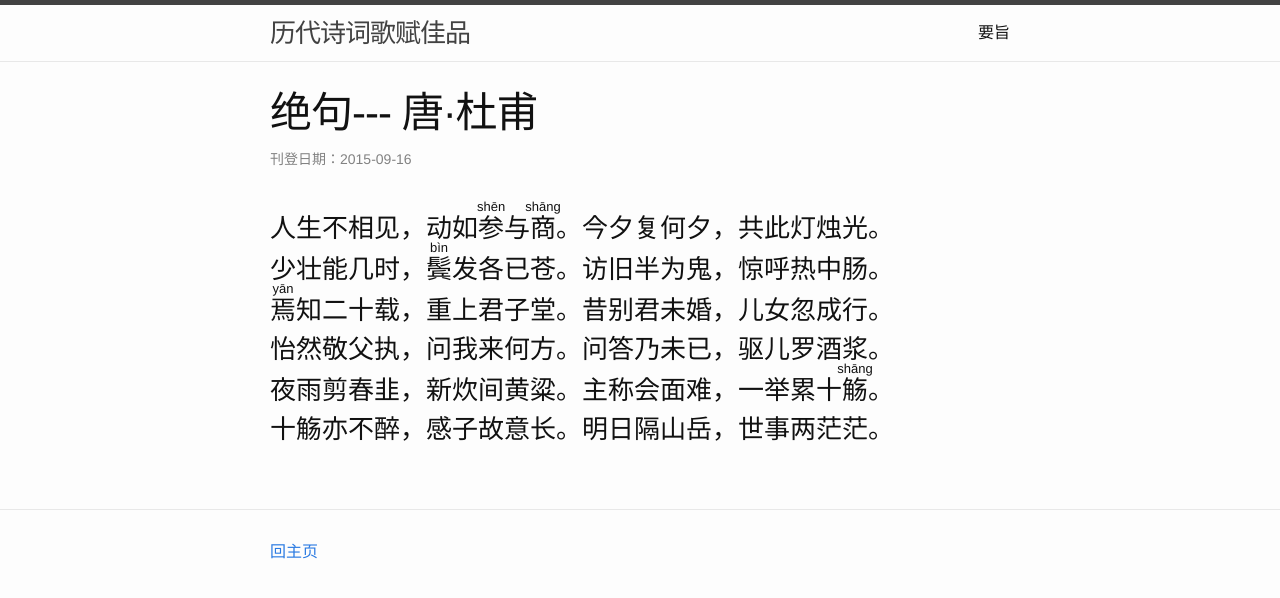
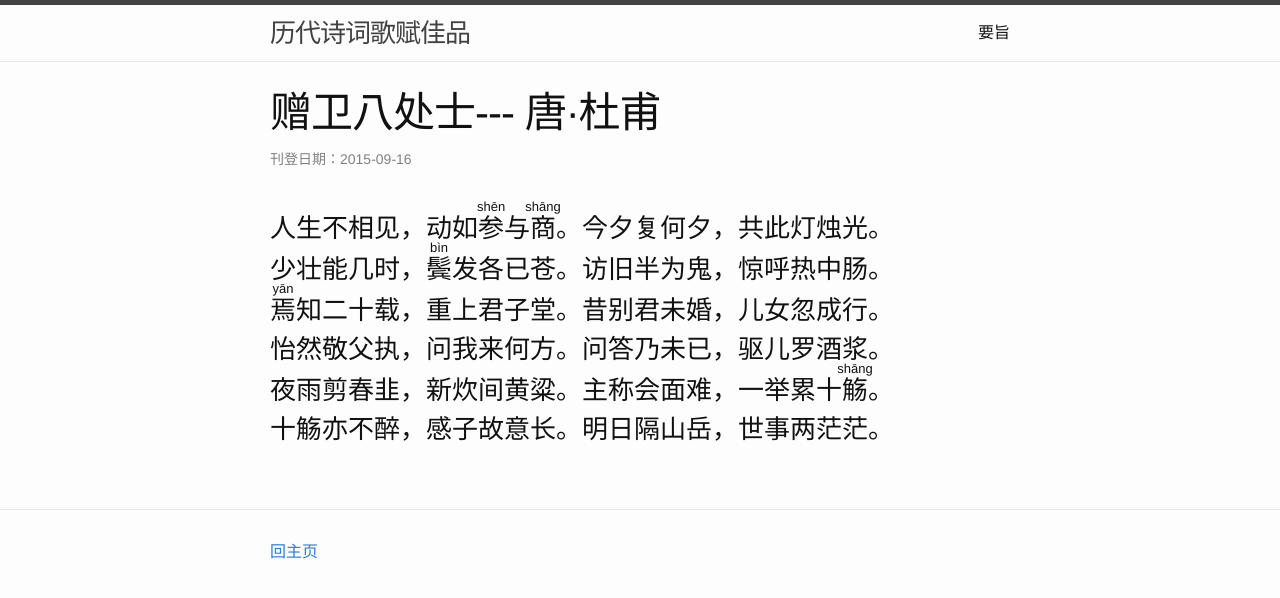
Before and after one commit to jixizh/christams-recipes, a Jekyll site: the page built from _posts/2015-09-16-dufu-2.md, in a window 1280 px wide. Shown: the top 598 px of the page. Built offline with Jekyll 4.4.1, drawn with Linux system fonts in a browser that asks for light colours; Markdown is read by kramdown in place of the engine named in the settings.

Commit message:
gh_dufu-2_16/09/2015

```diff
--- a/_posts/2015-09-16-dufu-2.md
+++ b/_posts/2015-09-16-dufu-2.md
@@ -1,6 +1,6 @@
 ---
 layout: post
-title:  "绝句--- 唐&middot;杜甫 "
+title:  "赠卫八处士--- 唐&middot;杜甫 "
 excerpt: "杜甫被贬华州司功参军之后，偶遇少年知交，故友相见，他乡遇故知，格外地亲。
 然而生逢乱世，各历艰辛，人生聚散，恍如隔世，百感交集。"
 date:   2015-09-16
```
